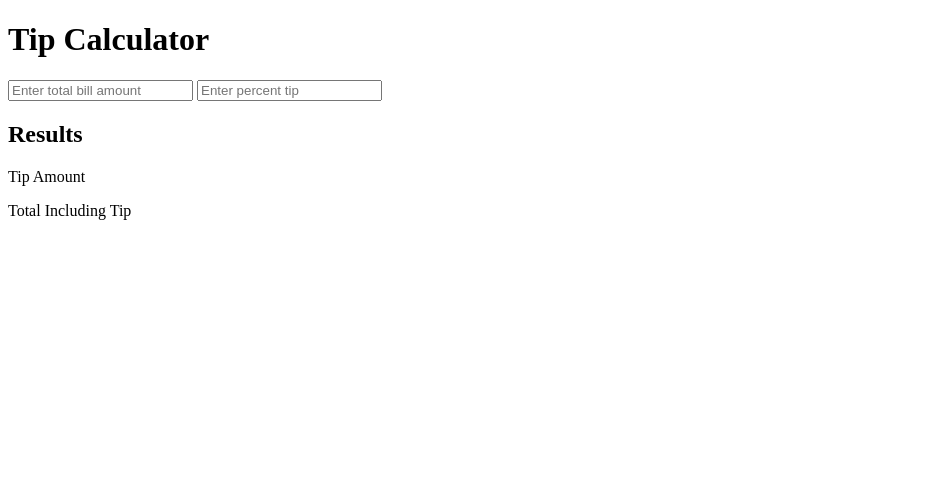
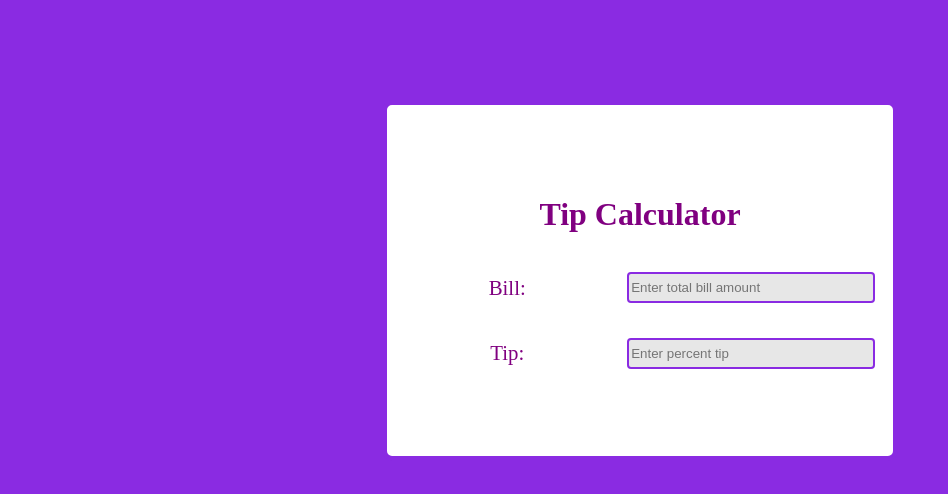
Before and after one commit to rhubbuck/Tip-Calculator, a plain HTML site: page index.html in a window 1280 px wide. Shown: the whole page, without its empty margins (0-948 px from the left). Drawn offline with Linux system fonts and the light colour scheme.

Commit message:
Final commit

```diff
--- a/app.js
+++ b/app.js
@@ -1,13 +1,18 @@
 document.getElementById('calculator').onchange = ()=> {
+    const results = document.getElementById('results');
     let totalBill = Number(document.getElementById('total').value);
     let tipPercent = document.getElementById('tip-percent').value;
+    const totalWithTip = document.getElementById('total-with-tip');
+    const tipAmount = document.getElementById('tip-amount');
+
     let tipTotal = totalBill * (tipPercent / 100);
-    const tipAmount = document.getElementById('tip-amount');
+
     if (tipTotal !== 0)
-        {tipAmount.innerHTML = tipTotal.toFixed(2)};
+        {tipAmount.innerHTML = `$${tipTotal.toFixed(2)}`;
+         results.style.display = 'block';}
+
     let billTotal = totalBill + tipTotal;
-    const totalWithTip = document.getElementById('total-with-tip');
+
     if (tipTotal !== 0)
-        {totalWithTip.innerHTML = billTotal.toFixed(2);}
-
+        {totalWithTip.innerHTML = `$${billTotal.toFixed(2)}`;}
 };
--- a/index.html
+++ b/index.html
@@ -8,17 +8,24 @@
     <title>Tip Calculator</title>
 </head>
 <body>
+    <div class='wrapper'>
         <h1>Tip Calculator</h1>
         <form id='calculator'>
+            <p>Bill:</p>
             <input type='number' id='total' placeholder="Enter total bill amount">
+            <p>Tip:</p>
             <input type='number' id='tip-percent' placeholder="Enter percent tip">
+            <div id='tip-output'></div>
         </form>
         <div id='results'>
-        <h2>Results</h2>
-        <p>Tip Amount</p>
+            <h1>Results</h1>
+            <div class='results-wrapper'>
+                <p>Tip Amount:</p>
                 <div id='tip-amount'></div>
-        <p>Total Including Tip</p>
+                <p>Total Including Tip:</p>
                 <div id='total-with-tip'></div>
+            </div>
+        </div>
     </div>
 <script src='app.js'></script>
 </body>
--- a/styles.css
+++ b/styles.css
@@ -0,0 +1,44 @@
+.wrapper {
+    text-align: center;
+    border: 5px solid blueviolet;
+    width: 40%;
+    margin: 0 auto;
+    margin-top: 100px;
+    padding: 70px 0;
+    border-radius: 10px;
+    background-color: white;
+}
+#calculator {
+    display: flex;
+    flex-direction: row;
+    flex-wrap: wrap;
+}
+input, p, #tip-amount, #total-with-tip {
+    width: 240px;
+    align-self: center;
+}
+input {
+    height: 25px;
+    border-radius: 4px;
+    border: 2px solid blueviolet;
+    background-color: rgb(231, 231, 231);
+}
+.results-wrapper {
+    display: flex;
+    flex-direction: row;
+    flex-wrap: wrap;
+    justify-content: center;
+}
+#results {
+    display: none;
+}
+body {
+    color: purple;
+    background-color: blueviolet;
+}
+h1 {
+    font-size: 2em;
+}
+p {
+    font-size: 1.3em;
+}
```
Lines whose indentation alone changed are shown as unchanged.
